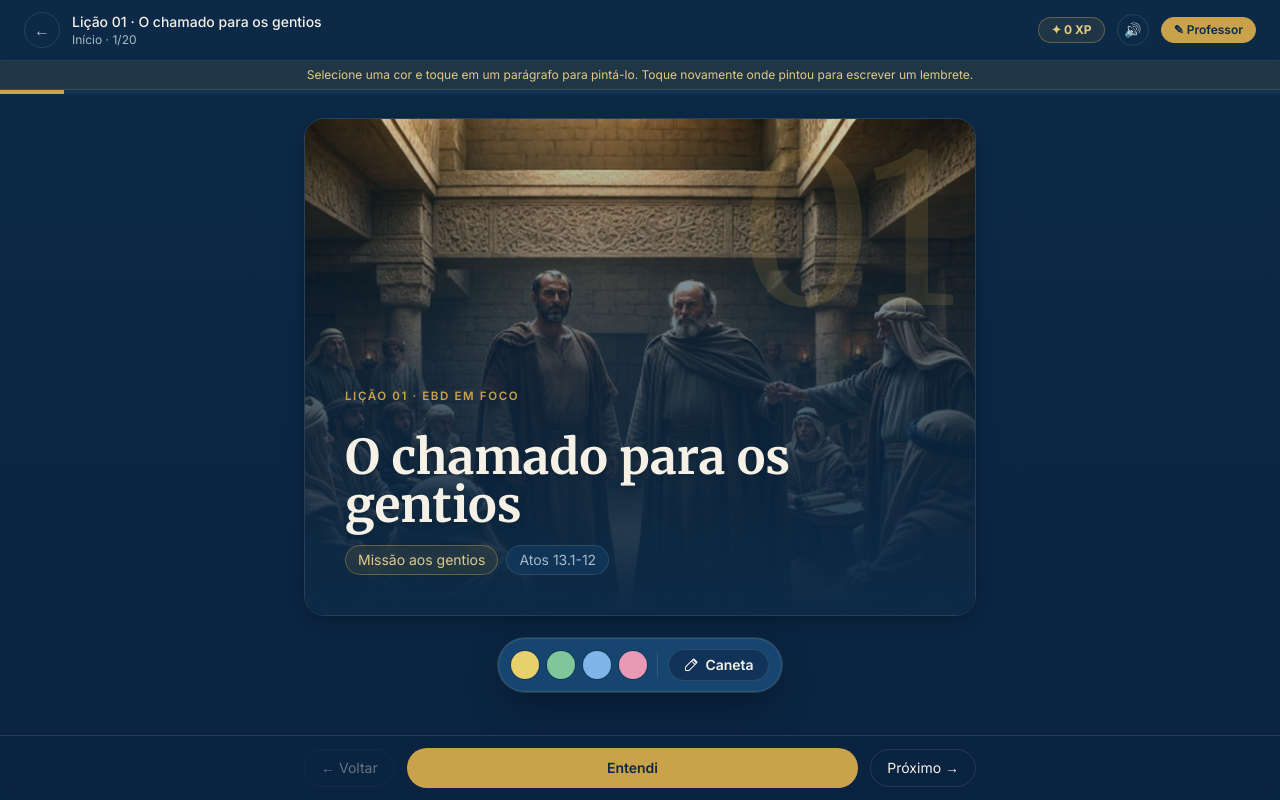
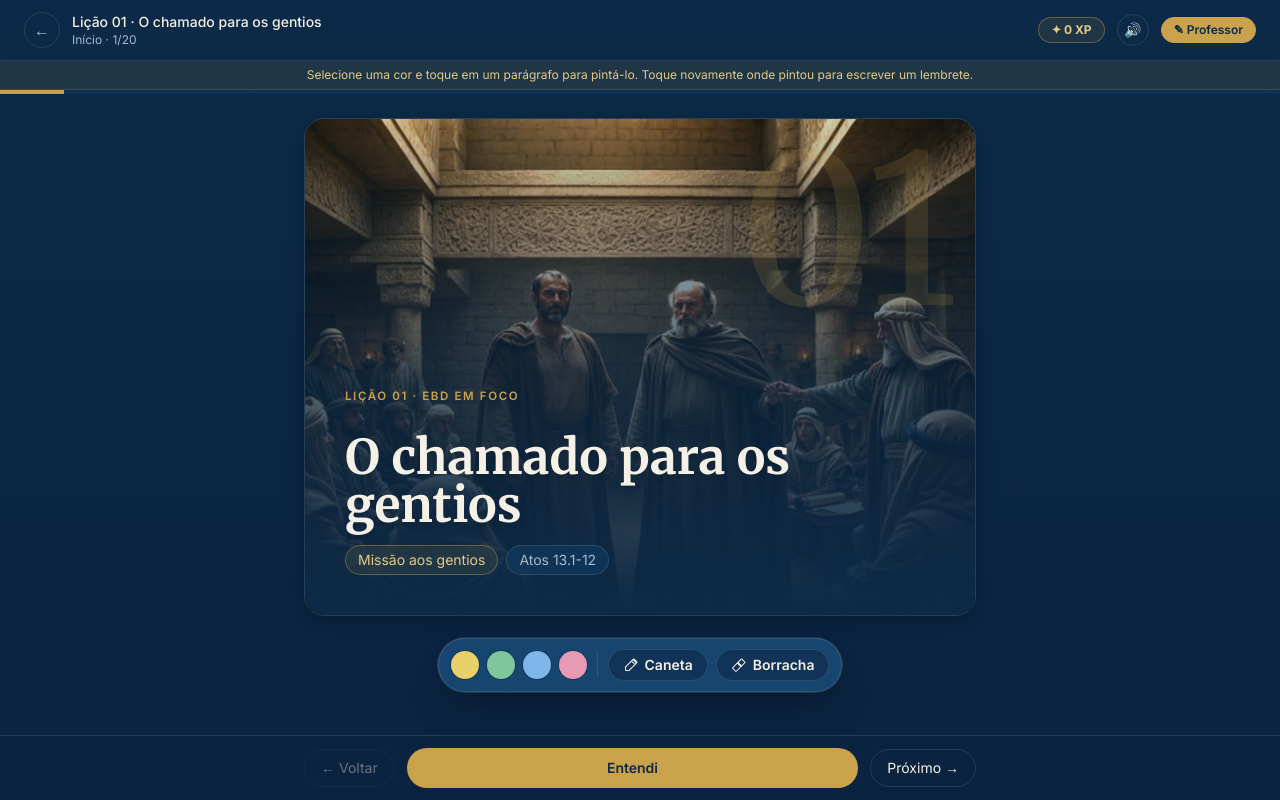
Before and after one commit to MaikeSouzaL/Rebanho_estudo, a Next.js app: page /licao/licao-01 in a window 1280 px wide. Both pictures are taken after a click on the button "✎ Professor". Built offline with nearby package versions, Linux system fonts and the light colour scheme.

Commit message:
feat: implement reader component structure with highlight and annotation support

```diff
--- a/src/components/reader/DrawingCanvas.tsx
+++ b/src/components/reader/DrawingCanvas.tsx
@@ -10,6 +10,7 @@ export function DrawingCanvas({ blocoId }: { blocoId: string }) {
   // Apenas desenhos do bloco atual
   const meusDesenhos = desenhos.filter(d => d.blocoId === blocoId);
   const isCaneta = modoProfessor && ferramentaAtiva === 'caneta';
+  const isBorracha = modoProfessor && ferramentaAtiva === 'borracha';
 
   const [isDrawing, setIsDrawing] = useState(false);
   const [currentPath, setCurrentPath] = useState<{x: number, y: number}[]>([]);
@@ -96,9 +97,9 @@ export function DrawingCanvas({ blocoId }: { blocoId: string }) {
         {meusDesenhos.map(d => (
           <g
             key={d.id}
-            className={isCaneta ? 'pointer-events-auto cursor-pointer group' : ''}
-            onClick={() => isCaneta && removerDesenho(d.id)}
-            style={{ pointerEvents: isCaneta ? 'auto' : 'none' }}
+            className={isCaneta || isBorracha ? 'pointer-events-auto cursor-pointer group' : ''}
+            onClick={() => (isCaneta || isBorracha) && removerDesenho(d.id)}
+            style={{ pointerEvents: isCaneta || isBorracha ? 'auto' : 'none' }}
           >
             {/* Transparent thicker path for easier tapping on mobile */}
             <path
--- a/src/components/reader/HighlightableText.tsx
+++ b/src/components/reader/HighlightableText.tsx
@@ -77,7 +77,7 @@ export function HighlightableText({
 
   const handleClick = (e: React.MouseEvent) => {
     if (!modoProfessor) return;
-    if (ferramentaAtiva === 'caneta') return; // Caneta strokes are handled by DrawingCanvas
+    if (ferramentaAtiva === 'caneta' || ferramentaAtiva === 'borracha') return; // Caneta/Borracha actions handled by DrawingCanvas
 
     const target = e.target as HTMLElement;
     // Ignora o clique se for num link de versículo ou botão de balão existente
@@ -107,7 +107,7 @@ export function HighlightableText({
       onClick={handleClick}
       className={clsx(
         'leading-relaxed transition-colors',
-        modoProfessor && ferramentaAtiva !== 'caneta' && (ferramentaAtiva || minhas.length > 0) && 'cursor-pointer hover:opacity-80',
+        modoProfessor && ferramentaAtiva !== 'caneta' && ferramentaAtiva !== 'borracha' && (ferramentaAtiva || minhas.length > 0) && 'cursor-pointer hover:opacity-80',
         className
       )}
     >
--- a/src/components/reader/LessonReader.tsx
+++ b/src/components/reader/LessonReader.tsx
@@ -53,7 +53,7 @@ export function LessonReader({
   const [anotacoes, setAnotacoes] = useState<Anotacao[]>([]);
   const [desenhos, setDesenhos] = useState<Desenho[]>([]);
   const [modoProfessor, setModoProfessor] = useState(false);
-  const [ferramentaAtiva, setFerramentaAtiva] = useState<CorMarcaTexto | 'caneta' | null>(null);
+  const [ferramentaAtiva, setFerramentaAtiva] = useState<CorMarcaTexto | 'caneta' | 'borracha' | null>(null);
   const [celebrar, setCelebrar] = useState(false);
   const [ganhoXp, setGanhoXp] = useState<number | null>(null);
   const [editorBalao, setEditorBalao] = useState<{ anotacao: Anotacao; trecho: string } | null>(null);
--- a/src/components/reader/ProfessorTools.tsx
+++ b/src/components/reader/ProfessorTools.tsx
@@ -82,6 +82,23 @@ export function ProfessorSelecao() {
                 <path d="M227.31,73.37,182.63,28.68a16,16,0,0,0-22.63,0L36.69,152A15.86,15.86,0,0,0,32,163.31V208a16,16,0,0,0,16,16H92.69A15.86,15.86,0,0,0,104,219.31l123.31-123.3A16,16,0,0,0,227.31,73.37ZM92.69,208H48V163.31l88-88L180.69,120ZM192,108.68,147.31,64l12.69-12.69,44.69,44.69Z"></path>
               </svg>
               Caneta
+            </button>
+
+            <button
+              type="button"
+              onClick={() => setFerramentaAtiva(ferramentaAtiva === 'borracha' ? null : 'borracha')}
+              className={clsx(
+                'flex h-9 items-center gap-1.5 rounded-full px-3.5 text-sm font-semibold transition-transform active:scale-95 sm:h-8',
+                ferramentaAtiva === 'borracha'
+                  ? 'bg-ink text-bg shadow-lg'
+                  : 'border border-line bg-bg-2/50 text-ink hover:bg-surface'
+              )}
+              aria-label="Ferramenta: Borracha (apagar desenhos)"
+            >
+              <svg xmlns="http://www.w3.org/2000/svg" width="16" height="16" fill="currentColor" viewBox="0 0 256 256">
+                <path d="M226.83,74.83l-45.66-45.66a16,16,0,0,0-22.63,0L22.63,165.05a16,16,0,0,0,0,22.62l45.66,45.66a16,16,0,0,0,22.63,0L180.59,143.66l46.24-46.24A16,16,0,0,0,226.83,74.83ZM79.6,222.05L33.94,176.39l67.88-67.88L147.48,154.17Zm135.91-135.91L169.27,132.38,123.61,86.72l45.66-45.66,46.24,46.24Z"></path>
+              </svg>
+              Borracha
             </button>
 
             <AnimatePresence>
--- a/src/components/reader/ReaderContext.tsx
+++ b/src/components/reader/ReaderContext.tsx
@@ -28,8 +28,8 @@ export interface ReaderCtx {
   responderQuiz: (indice: number, escolha: string, correta: boolean) => void;
   respostasQuiz: Record<number, { escolha: string; correta: boolean }>;
   /** ferramenta ativa no modo professor */
-  ferramentaAtiva: CorMarcaTexto | 'caneta' | null;
-  setFerramentaAtiva: (ferramenta: CorMarcaTexto | 'caneta' | null) => void;
+  ferramentaAtiva: CorMarcaTexto | 'caneta' | 'borracha' | null;
+  setFerramentaAtiva: (ferramenta: CorMarcaTexto | 'caneta' | 'borracha' | null) => void;
 }
 
 export const ReaderContext = createContext<ReaderCtx>({
```
